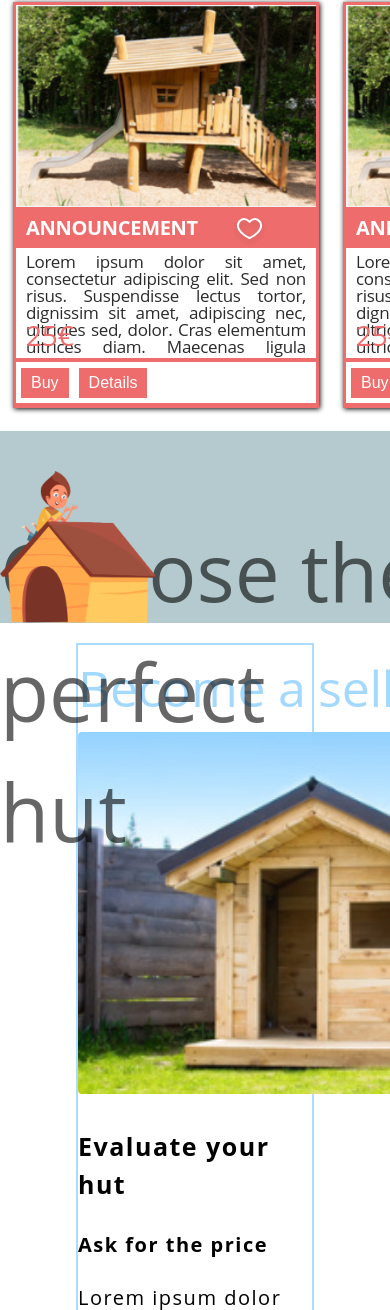
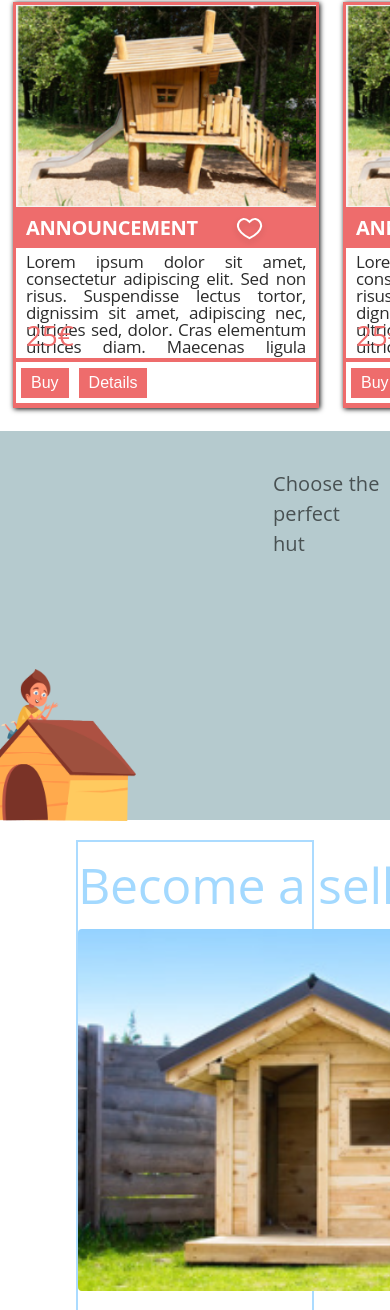
Before and after one commit to deborah-jabes/Children-hut, a PHP site: page / in a window 390 px wide; the page is wider, and only the part inside the window is pictured. Shown: the part 751-2061 px from the top of that part. Run offline with PHP 8.4, Linux system fonts and the light colour scheme.

Commit message:
responsive pour le block "choose the perfect hut"

```diff
--- a/assets/main.css
+++ b/assets/main.css
@@ -291,10 +291,6 @@ input[type=search] {
 	padding-right: auto;
 }
 
-.ads div{
-	position: static;
-}
-
 .ads .flexSection img{
 	padding-left: 1em;
 	padding-right: 1em;
@@ -395,24 +391,45 @@ input[type=search] {
 	background-color: #B5CACE;
 }
 
+.ad div{
+	width: 100%;
+}
+
 .ad h3{
-	position: absolute;
-
-	overflow: visible;
-	width: 535px;
-	white-space: nowrap;
+	position: relative;
+	left: 70%;
+	bottom: 40px;
 	text-align: left;
-	font-style: normal;
 	font-weight: normal;
-	font-size: 4em;
+	font-size: 300%;
 	color: rgba(0,0,0,0.6);
 	letter-spacing: 0.095px;
 }
 
+@media screen and (max-width: 1600px) {
+	.ad h3{
+	   font-size: 200%;
+		margin-top: 9%;
+	}
+}
+
+@media screen and (max-width: 1084px) {
+	.ad h3{
+		font-size: 150%;
+		margin-top: 10%;
+	}
+}
+
+@media screen and (max-width: 754px) {
+	.ad h3{
+		font-size: 100%;
+		margin-top: 20%;
+	}
+}
 .ad img{
 	position: relative;
-	padding-left: auto;
-	padding-right: auto;
+	bottom: -10px;
+	left: -20px;
 	width: 40%;
 	margin-top: 2em;
 }
--- a/index.html
+++ b/index.html
@@ -187,8 +187,8 @@
 
 	<section class="ad">
 		<div class="center flexSection">
-			<h3>Choose the <br />perfect <br />hut</h3>
-			<img src="images/hut2.png" alt="hut">
+			<div><h3>Choose the <br />perfect <br />hut</h3></div>
+			<div><img src="images/hut2.png" alt="hut"></div>
 		</div>
 	</section>
 
```
